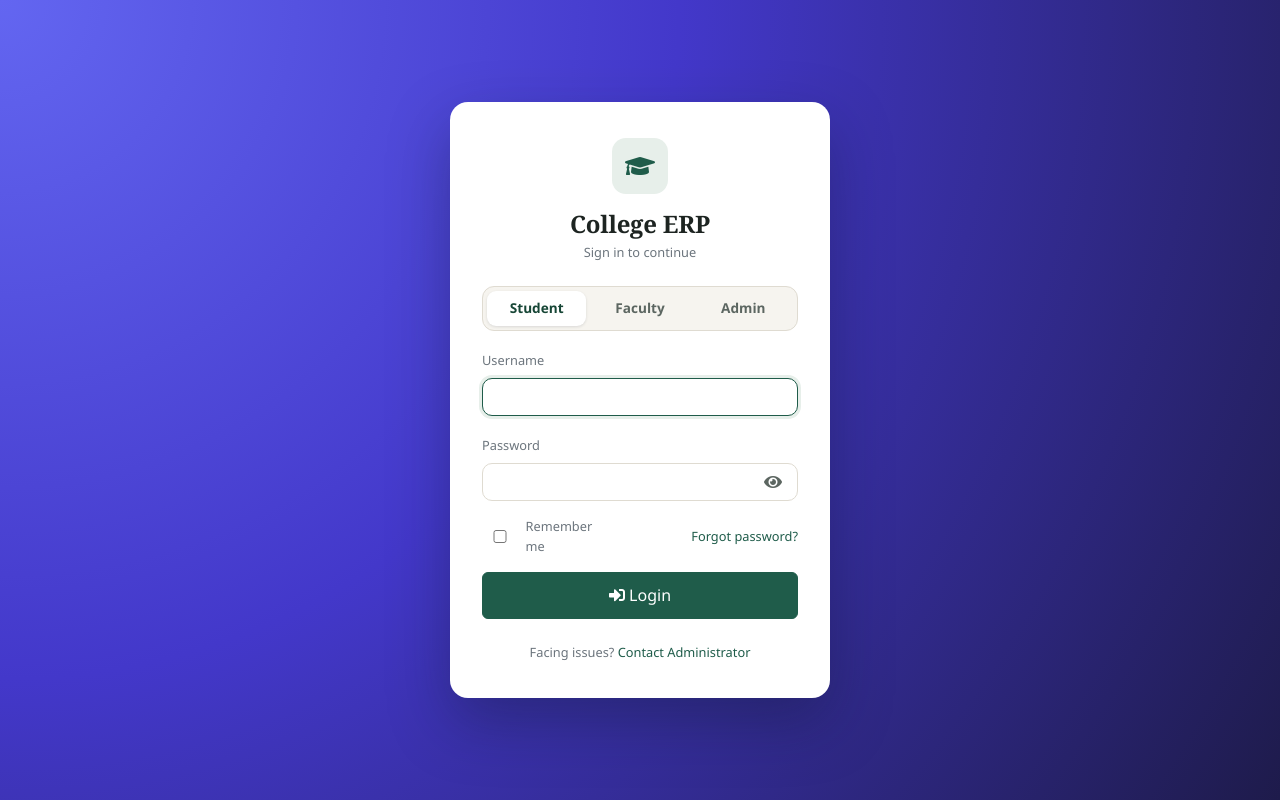
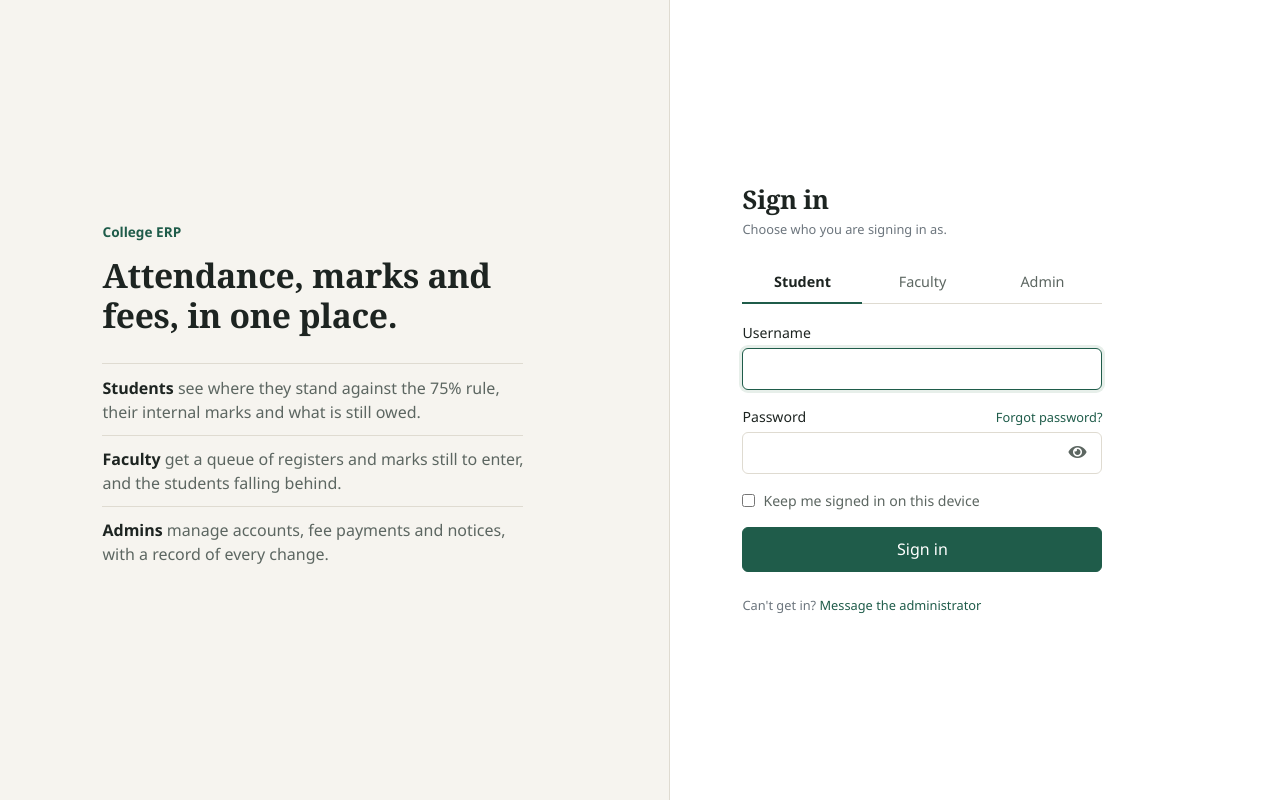
Before and after one commit to sanket801036/College-ERP-master, a Django app: page /accounts/login/ in a window 1280 px wide. Run offline with Django 3.2, Linux system fonts and the light colour scheme; parts of the project's set-up code (start-up, migrations or seed data) failed here and were passed over; some libraries are stand-ins or nearby versions.

Commit message:
Redo the sign-in page as two columns
A lone card floating in the middle of a gradient says nothing about what the
system is, so someone opening the link cold has to sign in to find out. The
left column now says it in three lines, one per role, on the page colour;
the form sits on the right, on the surface colour. Below 860px the two stack.

The role picker is a row of underlined tabs rather than a segmented pill,
"Forgot password?" sits next to the field it is about, and the button says
"Sign in" without an icon. Username and password carry autocomplete hints so
a password manager fills the right fields.

```diff
--- a/info/static/info/css/theme.css
+++ b/info/static/info/css/theme.css
@@ -327,50 +327,119 @@ h1, h2, h3, h4, h5, .erp-stat-value, .navbar-brand {
   font-weight: 700;
 }
 
-/* ---------- Login page ---------- */
+/* ---------- Login page ----------
+   Two columns on a wide screen: what the system is on the left, the form on
+   the right. The page colour carries the left side, so there is no hero
+   gradient and no floating card in the middle of nothing. Stacks on a phone. */
 .erp-login-page {
   min-height: 100vh;
+  display: grid;
+  grid-template-columns: minmax(0, 1.1fr) minmax(0, 1fr);
+  background: var(--erp-bg);
+}
+
+.erp-login-intro {
+  padding: 4rem 4.5rem;
+  display: flex;
+  flex-direction: column;
+  justify-content: center;
+  border-right: 1px solid var(--erp-border);
+  max-width: 640px;
+  justify-self: end;
+  width: 100%;
+}
+
+.erp-login-kicker {
+  font-size: .85rem;
+  font-weight: 600;
+  color: var(--erp-primary);
+  margin-bottom: .75rem;
+}
+
+.erp-login-title {
+  font-size: 2.1rem;
+  line-height: 1.2;
+  margin-bottom: 1.75rem;
+  max-width: 22ch;
+}
+
+.erp-login-points {
+  list-style: none;
+  padding: 0;
+  margin: 0;
+  max-width: 46ch;
+}
+
+.erp-login-points li {
+  color: var(--erp-muted);
+  padding: .7rem 0;
+  border-top: 1px solid var(--erp-border);
+  line-height: 1.5;
+}
+
+.erp-login-points li b { color: var(--erp-ink); font-weight: 600; }
+
+.erp-login-panel {
   display: flex;
   align-items: center;
-  justify-content: center;
-  background: radial-gradient(circle at top left, #6366f1 0%, #4338ca 45%, #1e1b4b 100%);
-  padding: 1.5rem;
+  padding: 3rem 4.5rem;
+  background: var(--erp-surface);
 }
 
 .erp-login-card {
   width: 100%;
-  max-width: 380px;
-  background: var(--erp-surface);
-  border-radius: 18px;
-  box-shadow: 0 24px 60px rgba(15, 23, 42, .35);
-  padding: 2.25rem 2rem;
-  border: 0;
+  max-width: 360px;
 }
 
-.erp-login-logo {
-  width: 56px;
-  height: 56px;
-  border-radius: 14px;
-  background: var(--erp-primary-light);
-  color: var(--erp-primary);
+.erp-login-heading {
+  font-size: 1.6rem;
+  margin-bottom: .25rem;
+}
+
+.erp-label {
+  font-size: .88rem;
+  font-weight: 500;
+  color: var(--erp-ink);
+  margin-bottom: .3rem;
+}
+
+.erp-login-card .form-control {
+  border-radius: var(--erp-radius);
+  border: 1px solid var(--erp-border);
+  padding: .5rem .75rem;
+  height: auto;
+}
+
+.erp-login-card .form-control:focus {
+  border-color: var(--erp-primary);
+  box-shadow: 0 0 0 3px var(--erp-primary-light);
+}
+
+.erp-check {
   display: flex;
   align-items: center;
-  justify-content: center;
-  font-size: 1.5rem;
-  margin: 0 auto 1rem;
+  gap: .5rem;
+  font-size: .88rem;
+  color: var(--erp-muted);
+  cursor: pointer;
 }
 
-.erp-login-card input {
-  border-radius: 10px;
-  padding: .5rem .9rem;
-  border: 1px solid var(--erp-border);
-  width: 100%;
-  display: block;
+.erp-login-card .btn-primary {
+  padding: .6rem;
 }
 
-.erp-login-card .btn {
-  width: 100%;
-  padding: .65rem;
+@media (max-width: 860px) {
+  .erp-login-page { grid-template-columns: 1fr; }
+  .erp-login-intro {
+    padding: 2rem 1.25rem 1.5rem;
+    border-right: 0;
+    border-bottom: 1px solid var(--erp-border);
+    justify-self: stretch;
+    max-width: none;
+  }
+  .erp-login-title { font-size: 1.5rem; margin-bottom: 1rem; }
+  .erp-login-panel { padding: 2rem 1.25rem 3rem; align-items: flex-start; }
+  .erp-login-card { max-width: none; }
 }
 
 /* ---------- Notices ---------- */
@@ -424,24 +493,20 @@ h1, h2, h3, h4, h5, .erp-stat-value, .navbar-brand {
 /* ---------- Login: role tabs, password toggle ---------- */
 .erp-role-tabs {
   display: flex;
-  gap: .25rem;
-  background: var(--erp-bg);
-  border: 1px solid var(--erp-border);
-  border-radius: 12px;
-  padding: .25rem;
+  border-bottom: 1px solid var(--erp-border);
 }
 
 .erp-role-tab {
   flex: 1;
-  margin: 0;
+  margin: 0 0 -1px;
   text-align: center;
-  padding: .45rem .25rem;
-  border-radius: 9px;
-  font-size: .85rem;
-  font-weight: 600;
+  padding: .55rem .25rem;
+  font-size: .9rem;
+  font-weight: 500;
   color: var(--erp-muted);
   cursor: pointer;
-  transition: background .15s ease, color .15s ease;
+  border-bottom: 2px solid transparent;
+  transition: color .15s ease, border-color .15s ease;
 }
 
 .erp-role-tab input {
@@ -456,9 +521,9 @@ h1, h2, h3, h4, h5, .erp-stat-value, .navbar-brand {
 .erp-role-tab:hover { color: var(--erp-primary-dark); }
 
 .erp-role-tab.active {
-  background: var(--erp-surface);
-  color: var(--erp-primary-dark);
-  box-shadow: 0 1px 3px rgba(15, 23, 42, .12);
+  color: var(--erp-ink);
+  font-weight: 600;
+  border-bottom-color: var(--erp-primary);
 }
 
 .erp-role-tab input:focus-visible + * ,
--- a/info/templates/info/login.html
+++ b/info/templates/info/login.html
@@ -7,7 +7,7 @@
     <meta http-equiv="X-UA-Compatible" content="IE=edge">
     <meta name="viewport" content="width=device-width, initial-scale=1, shrink-to-fit=no">
 
-    <title>Login &middot; College ERP</title>
+    <title>Sign in &middot; College ERP</title>
 
       {% load static %}
 
@@ -33,10 +33,23 @@
   <body>
 
     <div class="erp-login-page">
+
+      <!-- What this is, for someone who has not used it before. Plain text on
+           the page colour rather than a hero card: it is context, not a pitch. -->
+      <section class="erp-login-intro">
+        <p class="erp-login-kicker">College ERP</p>
+        <h1 class="erp-login-title">Attendance, marks and fees, in one place.</h1>
+        <ul class="erp-login-points">
+          <li><b>Students</b> see where they stand against the 75% rule, their internal marks and what is still owed.</li>
+          <li><b>Faculty</b> get a queue of registers and marks still to enter, and the students falling behind.</li>
+          <li><b>Admins</b> manage accounts, fee payments and notices, with a record of every change.</li>
+        </ul>
+      </section>
+
+      <main class="erp-login-panel">
         <div class="erp-login-card">
-        <div class="erp-login-logo"><i class="fas fa-graduation-cap"></i></div>
-        <h4 class="text-center mb-1">College ERP</h4>
-        <p class="text-center text-muted small mb-4">Sign in to continue</p>
+          <h2 class="erp-login-heading">Sign in</h2>
+          <p class="text-muted small mb-4">Choose who you are signing in as.</p>
 
           {% for message in messages %}
             <div class="alert alert-success py-2 small">{{ message }}</div>
@@ -52,10 +65,10 @@
             </div>
           {% endif %}
 
-        <form method="post" action="{% url 'login' %}">
+          <form method="post" action="{% url 'login' %}" id="loginForm">
             {% csrf_token %}
 
-          <div class="erp-role-tabs mb-3">
+            <div class="erp-role-tabs mb-3" role="radiogroup" aria-label="Sign in as">
               {% for value, label in form.fields.role.choices %}
                 <label class="erp-role-tab {% if form.role.value|default:'student' == value %}active{% endif %}">
                   <input type="radio" name="role" value="{{ value }}"
@@ -66,15 +79,19 @@
             </div>
 
             <div class="form-group">
-            <label class="small text-muted" for="id_username">Username</label>
+              <label class="erp-label" for="id_username">Username</label>
               <input type="text" name="username" id="id_username" class="form-control"
-                   value="{{ form.username.value|default:'' }}" autofocus required>
+                     value="{{ form.username.value|default:'' }}" autocomplete="username" autofocus required>
             </div>
 
             <div class="form-group">
-            <label class="small text-muted" for="id_password">Password</label>
+              <div class="d-flex justify-content-between align-items-baseline">
+                <label class="erp-label" for="id_password">Password</label>
+                <a class="small" href="{% url 'password_reset' %}">Forgot password?</a>
+              </div>
               <div class="erp-password-field">
-              <input type="password" name="password" id="id_password" class="form-control" required>
+                <input type="password" name="password" id="id_password" class="form-control"
+                       autocomplete="current-password" required>
                 <button type="button" class="erp-password-toggle" id="togglePassword"
                         aria-label="Show password">
                   <i class="fas fa-eye" id="togglePasswordIcon"></i>
@@ -82,25 +99,21 @@
               </div>
             </div>
 
-          <div class="d-flex justify-content-between align-items-center mb-3">
-            <label class="small text-muted mb-0 d-flex align-items-center">
-              <input type="checkbox" name="remember_me" class="mr-2"
+            <label class="erp-check mb-3">
+              <input type="checkbox" name="remember_me"
                      {% if form.remember_me.value %}checked{% endif %}>
-              Remember me
+              Keep me signed in on this device
             </label>
-            <a class="small" href="{% url 'password_reset' %}">Forgot password?</a>
-          </div>
 
-          <button class="btn btn-primary" type="submit">
-            <i class="fas fa-sign-in-alt"></i> Login
-          </button>
+            <button class="btn btn-primary btn-block" type="submit">Sign in</button>
           </form>
 
-        <p class="text-center text-muted small mt-4 mb-0">
-          Facing issues?
-          <a href="#" data-toggle="modal" data-target="#supportModal">Contact Administrator</a>
+          <p class="text-muted small mt-4 mb-0">
+            Can't get in?
+            <a href="#" data-toggle="modal" data-target="#supportModal">Message the administrator</a>
           </p>
         </div>
+      </main>
     </div>
 
     <!-- Contact Administrator -->
```
Lines whose indentation alone changed are shown as unchanged.
